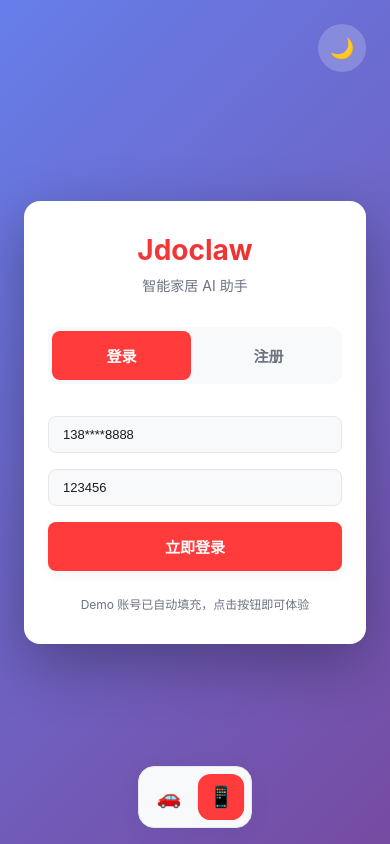
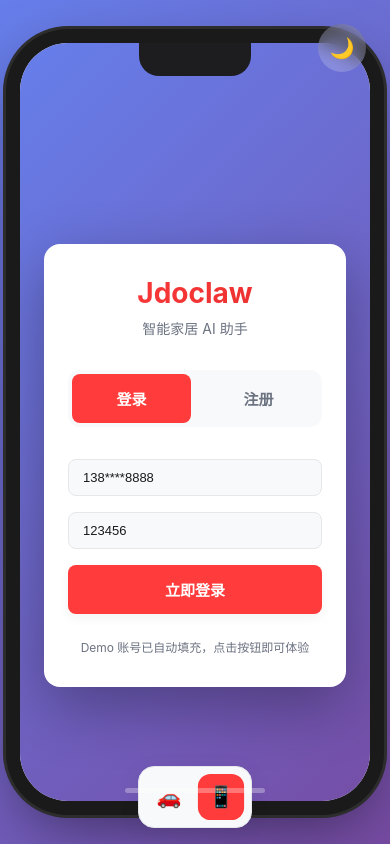
Before and after one commit to tonyli15903090018-crypto/Jdoclaw-demo, a React (Vite) app: page / in a window 390 px wide. Built offline with nearby package versions, Linux system fonts and the light colour scheme.

Commit message:
fix: 修复iPhone容器 - 直接内联HTML而非组件
问题: iPhone17Container组件在构建时被tree-shaking删除
解决: 直接在App.tsx中使用HTML结构,不使用单独组件
现在: iPhone容器的className已包含在构建产物中

```diff
--- a/src/App.tsx
+++ b/src/App.tsx
@@ -1,19 +1,32 @@
-import { useState, useEffect } from 'react'
+import { useState, useEffect, type ReactNode } from 'react'
 import Login from './components/Login'
 import CreateBot from './components/CreateBot'
 import MainApp from './components/MainApp'
 import DeviceSwitcher from './components/DeviceSwitcher'
-// @ts-ignore
-import iPhone17Container from './components/iPhone17Container'
 import type { UserInfo, DeviceType } from './types'
 import './App.css'
+import './components/iPhone17Container.css'
 
 type AppStage = 'login' | 'createBot' | 'main'
+
+// iPhone17 容器组件（内联）
+const iPhone17Container = ({ children, isDarkMode = false }: { children: ReactNode; isDarkMode?: boolean }) => {
+  return (
+    <div className="iphone17-wrapper">
+      <div className={`iphone17-container ${isDarkMode ? 'dark' : 'light'}`}>
+        <div className="iphone17-notch" />
+        <div className="iphone17-screen">
+          {children}
+        </div>
+        <div className="iphone17-indicator" />
+      </div>
+    </div>
+  )
+}
 
 function App() {
   const [stage, setStage] = useState<AppStage>('login')
   const [isDarkMode, setIsDarkMode] = useState(false)
-  // 强制设置为 mobile，确保显示 iPhone 容器
   const [deviceType, setDeviceType] = useState<DeviceType>('mobile')
   const [userInfo, setUserInfo] = useState<UserInfo>({
     username: '演示用户',
@@ -23,10 +36,9 @@ function App() {
   })
 
   useEffect(() => {
-    // Demo 模式：刷新后清除状态，但保持 mobile 设备类型
     localStorage.clear()
     setStage('login')
-    setDeviceType('mobile') // 确保是 mobile
+    setDeviceType('mobile')
   }, [])
 
   useEffect(() => {
@@ -34,7 +46,6 @@ function App() {
   }, [isDarkMode])
 
   useEffect(() => {
-    // 调试：在控制台打印 deviceType
     console.log('Current deviceType:', deviceType)
   }, [deviceType])
 
@@ -139,19 +150,18 @@ function App() {
 
   return (
     <div className={`app-container ${isDarkMode ? 'dark' : 'light'}`}>
-      {/* 设备切换器 - 固定在底部 */}
       <DeviceSwitcher deviceType={deviceType} onDeviceChange={handleDeviceChange} />
 
-      {/* 根据设备类型决定是否使用 iPhone 容器 */}
-      {deviceType === 'mobile' ? (
-        <iPhone17Container isDarkMode={isDarkMode}>
-          {renderContent()}
-        </iPhone17Container>
-      ) : (
-        <div className="desktop-content">
-          {renderContent()}
+      {/* iPhone 17 容器 - 直接内联HTML */}
+      <div className="iphone17-wrapper">
+        <div className={`iphone17-container ${isDarkMode ? 'dark' : 'light'}`}>
+          <div className="iphone17-notch" />
+          <div className="iphone17-screen">
+            {renderContent()}
+          </div>
+          <div className="iphone17-indicator" />
         </div>
-      )}
+      </div>
     </div>
   )
 }
```
